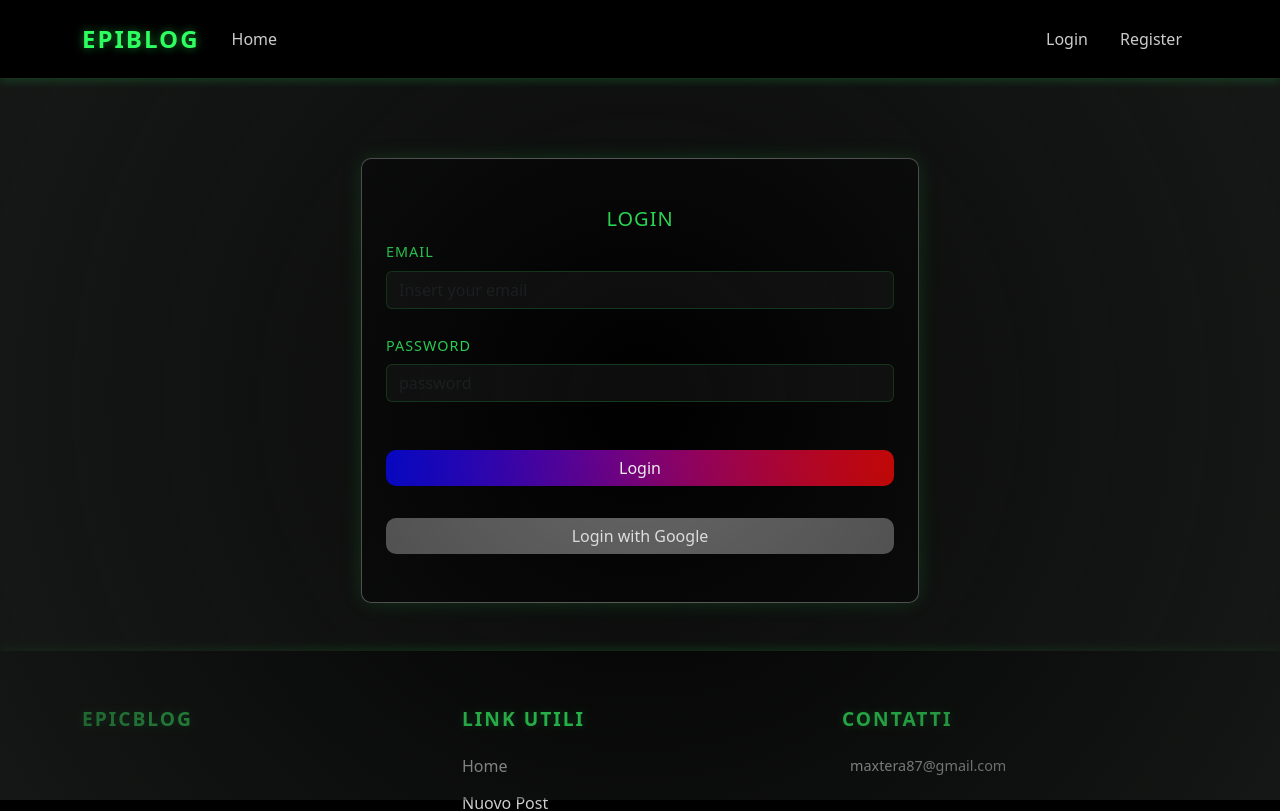
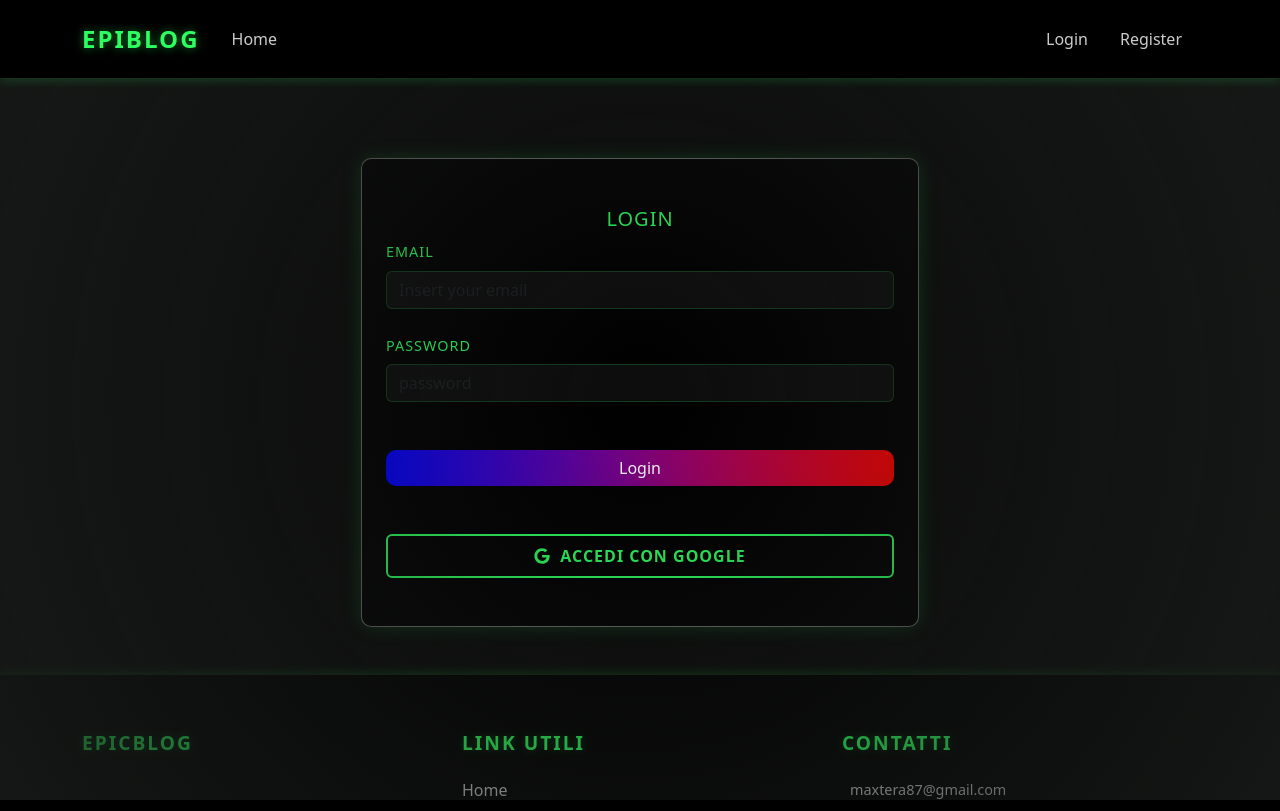
Before and after one commit to MassimilianoTeramo/Blog-Epicode-2, a React (Create React App) app in the folder epi-blog/front-end/: page /login in a window 1280 px wide. Shown: the top 811 px of the page. Built offline with nearby package versions, Linux system fonts and the light colour scheme.

Commit message:
modifica btn google

```diff
--- a/epi-blog/front-end/src/index.css
+++ b/epi-blog/front-end/src/index.css
@@ -126,7 +126,7 @@ body::after {
 
 .poster-image-container {
   position: relative;
-  padding-top: 60%; /* Aspect ratio 2:3 come i poster cinematografici */
+  padding-top: 60%;
 }
 
 .poster-image {
--- a/epi-blog/front-end/src/pages/Login.jsx
+++ b/epi-blog/front-end/src/pages/Login.jsx
@@ -3,6 +3,7 @@ import {Form, Button, Alert, Col, Row, Container} from 'react-bootstrap';
 import { useNavigate } from 'react-router-dom';
 import { useAuth } from '../contexts/AuthContext';
 import api from '../utils/api';
+import { FaGoogle } from 'react-icons/fa';
 
 
 const Login = () => {
@@ -106,15 +107,16 @@ const handleSubmit = async (e) => {
                             <Button
                                 onClick={handleGoogleLogin}
                                 style={{
-                                    background: 'rgba(211, 211, 211, 0.5)',
-                                    border: 'none',
-                                    borderRadius: '10px',
-                                    boxShadow: '0px 4px 6px rgba(0, 0, 0, 0.1)',
-                                    width: '100%'
+                                    display: 'flex',
+                                    alignItems: 'center',
+                                    justifyContent: 'center',
+                                    gap: '10px',
+                                    padding: '8px 16px'
                                 }}
-                                className='mb-4'
+                                className='mb-4 submit-button'
                             >
-                                Login with Google
+                                <FaGoogle className='icon-google' />
+                                Accedi con Google
                             </Button>
                         </div>
                     </Form>
```
Also changed, not shown: 1 other file (tests, documents, lock files or other folders).
